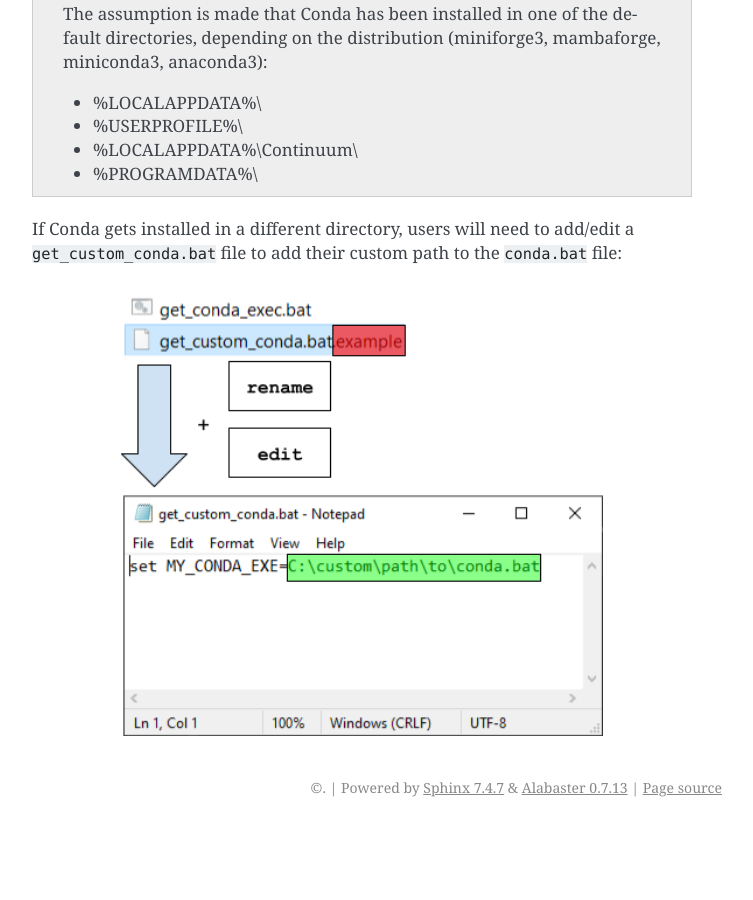
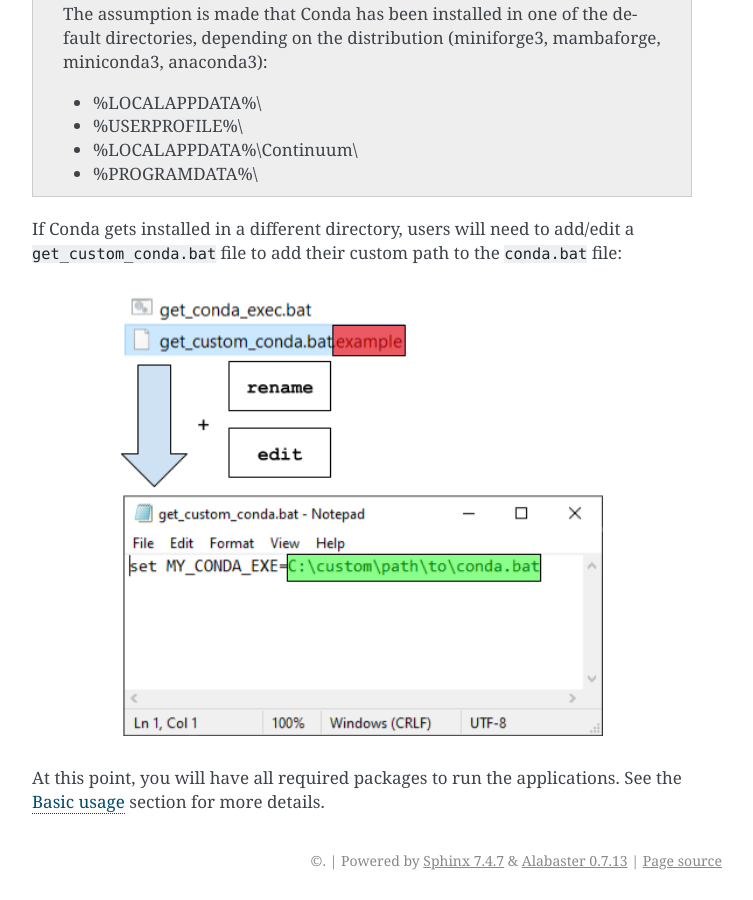
Before and after one commit to MiraGeoscience/octree-creation-app, a Sphinx documentation site: the page built from docs/source/getting_started.rst, in a window 1280 px wide and 900 px high, scrolled down 2236 px. Shown: the whole window, without its empty margins (388-1141 px from the left). Built offline with Sphinx 7.4.7, drawn with Linux system fonts in a browser that asks for light colours; before the commit the page ends 3063 px from its top, so only the background shows below that; some of the changed text lies outside the part shown.

Commit message:
Add comment linking to usage

```diff
--- a/docs/source/getting_started.rst
+++ b/docs/source/getting_started.rst
@@ -78,3 +78,7 @@
 .. figure:: /images/getting_started/Install_start_bat.png
     :align: center
     :width: 75%
+
+
+At this point, you will have all required packages to run the applications.
+See the :ref:`Basic usage <usage>` section for more details.
```
Also changed, not shown: other parts of docs/source/getting_started.rst (+1 -1 lines).
